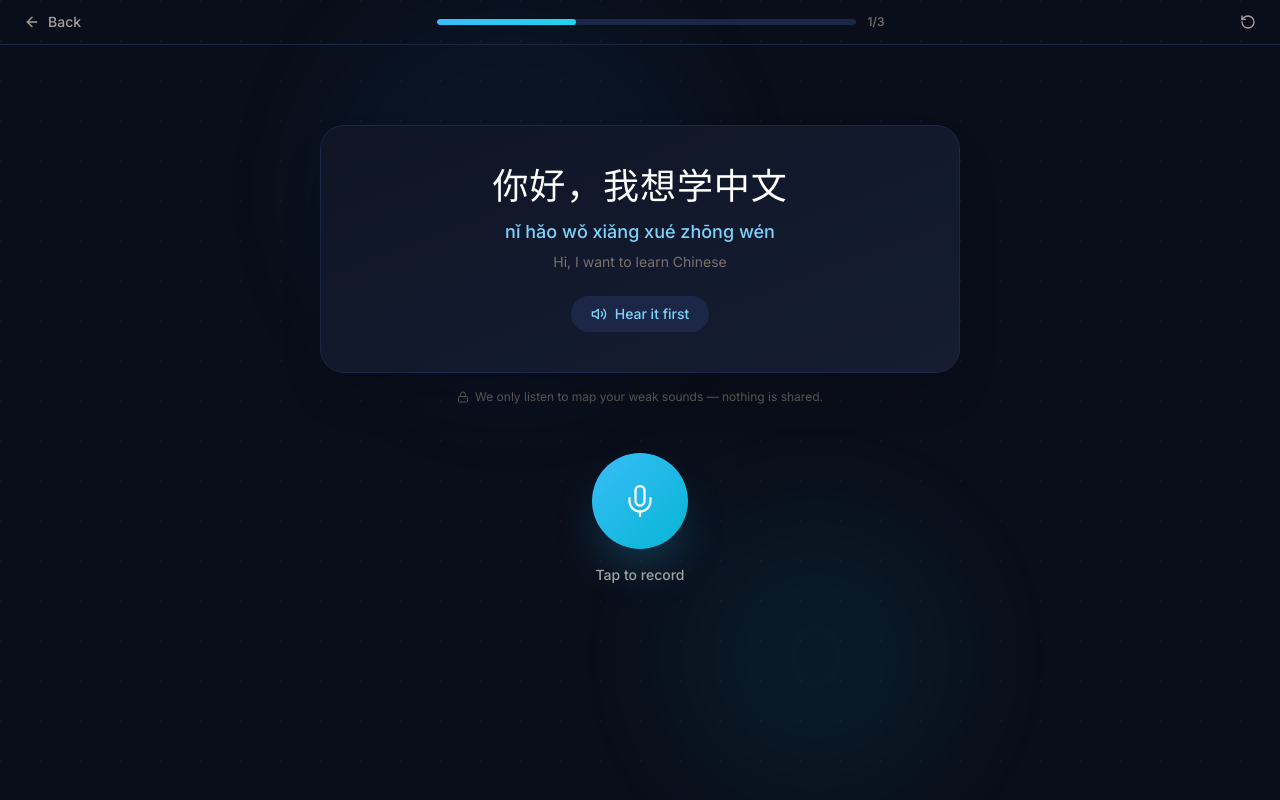
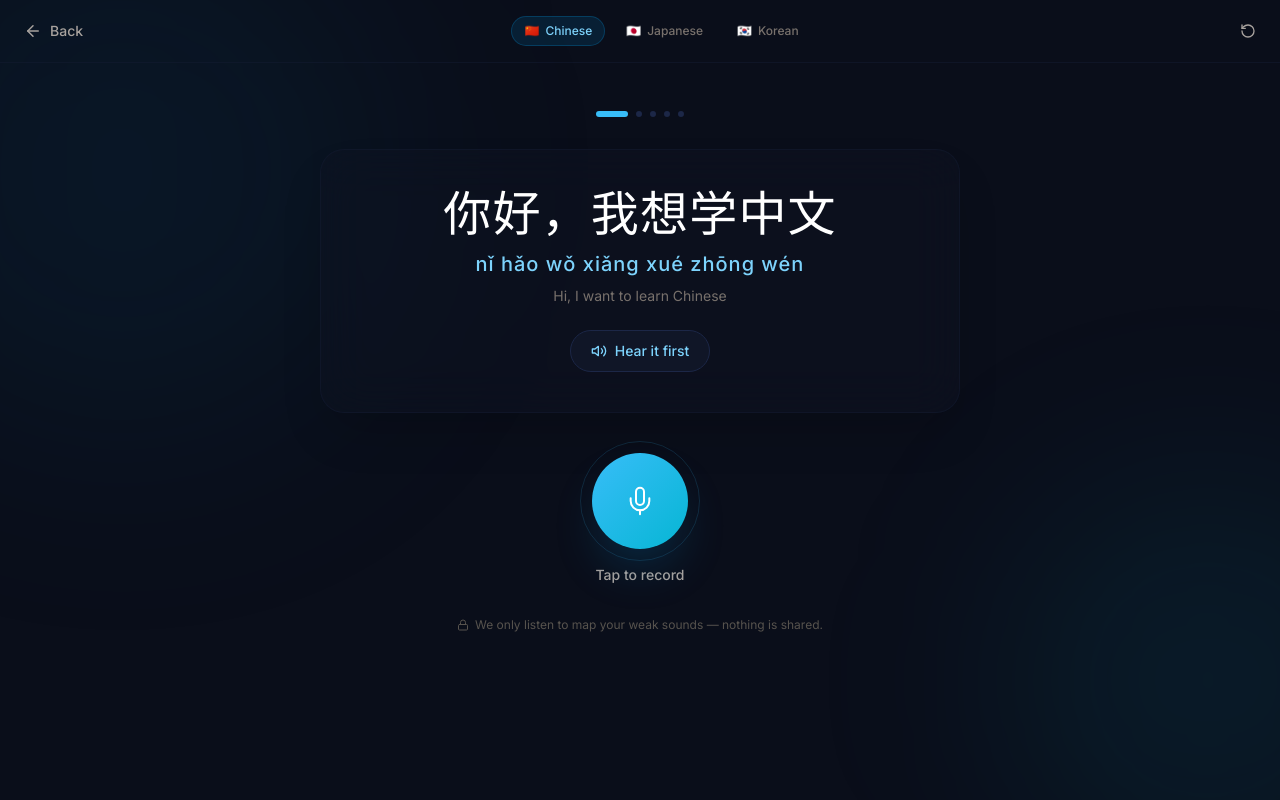
Before and after one commit to DesCodee/LinguaTone, a React (Vite) app: page /app in a window 1280 px wide. Built offline with nearby package versions, Linux system fonts and the light colour scheme.

Commit message:
feat: ocean theme redesign + pitch dashboard + i18n (en/ru/es)

```diff
--- a/src/components/Hero.tsx
+++ b/src/components/Hero.tsx
@@ -9,9 +9,9 @@ const languages = [
 ]
 
 const stats = [
-  { num: '25,000+', key: 'statsTests' },
-  { num: '4.8', key: 'statsRating' },
-  { num: '2,200+', key: 'statsItems' },
+  { num: '150+', key: 'statsTests' },
+  { num: 'beta', key: 'statsRating' },
+  { num: '50+', key: 'statsItems' },
 ]
 
 const floatingElements = [
--- a/src/pages/AppDashboard.tsx
+++ b/src/pages/AppDashboard.tsx
@@ -1,93 +1,213 @@
-import { useState } from 'react'
+import { useState, useRef, useEffect, useMemo } from 'react'
 import { useTranslation } from 'react-i18next'
-import { Mic, Volume2, ArrowLeft, RotateCcw, Sparkles } from 'lucide-react'
+import { Mic, Volume2, ArrowLeft, RotateCcw, Sparkles, ChevronRight } from 'lucide-react'
 import { motion, AnimatePresence } from 'framer-motion'
 import { useAudioRecorder } from '../hooks/useAudioRecorder'
 
 const samplePhrases = [
-  { text: '你好，我想学中文', pinyin: 'nǐ hǎo wǒ xiǎng xué zhōng wén', translation: 'Hi, I want to learn Chinese' },
-  { text: '谢谢你的帮助', pinyin: 'xiè xie nǐ de bāng zhù', translation: 'Thank you for your help' },
-  { text: '今天天气很好', pinyin: 'jīn tiān tiān qì hěn hǎo', translation: 'The weather is nice today' },
+  { text: '你好，我想学中文', pinyin: 'nǐ hǎo wǒ xiǎng xué zhōng wén', translation: 'Hi, I want to learn Chinese', lang: 'zh' },
+  { text: '谢谢你的帮助', pinyin: 'xiè xie nǐ de bāng zhù', translation: 'Thank you for your help', lang: 'zh' },
+  { text: '今天天气很好', pinyin: 'jīn tiān tiān qì hěn hǎo', translation: 'The weather is nice today', lang: 'zh' },
+  { text: 'こんにちは', pinyin: 'kon-ni-chi-wa', translation: 'Hello', lang: 'ja' },
+  { text: '안녕하세요', pinyin: 'an-nyeong-ha-se-yo', translation: 'Hello', lang: 'ko' },
 ]
+
+const languages = [
+  { code: 'zh', flag: '🇨🇳', name: 'Chinese' },
+  { code: 'ja', flag: '🇯🇵', name: 'Japanese' },
+  { code: 'ko', flag: '🇰🇷', name: 'Korean' },
+]
+
+function generatePitchData() {
+  const native = []
+  const user = []
+  for (let i = 0; i <= 120; i++) {
+    const x = i / 120
+    const nativeY = 0.5 + 0.25 * Math.sin(x * Math.PI * 4) + 0.08 * Math.sin(x * Math.PI * 9)
+    const userY = nativeY + (Math.random() - 0.5) * 0.18 + 0.06 * Math.sin(x * Math.PI * 12)
+    native.push({ x, y: Math.max(0.1, Math.min(0.9, nativeY)) })
+    user.push({ x, y: Math.max(0.1, Math.min(0.9, userY)) })
+  }
+  return { native, user }
+}
 
 export default function AppDashboard() {
   const { t } = useTranslation()
   const [currentPhrase, setCurrentPhrase] = useState(0)
   const [phase, setPhase] = useState<'listen' | 'record' | 'result'>('listen')
+  const [selectedLang, setSelectedLang] = useState('zh')
   const { isRecording, startRecording, stopRecording } = useAudioRecorder()
+  const canvasRef = useRef<HTMLCanvasElement>(null)
 
   const phrase = samplePhrases[currentPhrase]
+  const pitchData = useMemo(() => generatePitchData(), [currentPhrase])
+
+  // Рисуем pitch-контур на canvas
+  useEffect(() => {
+    if (phase !== 'result' || !canvasRef.current) return
+    const canvas = canvasRef.current
+    const ctx = canvas.getContext('2d')
+    if (!ctx) return
+
+    const dpr = window.devicePixelRatio || 1
+    const rect = canvas.getBoundingClientRect()
+    canvas.width = rect.width * dpr
+    canvas.height = rect.height * dpr
+    ctx.scale(dpr, dpr)
+
+    const w = rect.width
+    const h = rect.height
+    ctx.clearRect(0, 0, w, h)
+
+    // Сетка
+    ctx.strokeStyle = 'rgba(148, 163, 184, 0.08)'
+    ctx.lineWidth = 1
+    for (let i = 1; i < 5; i++) {
+      const y = (h / 5) * i
+      ctx.beginPath()
+      ctx.moveTo(0, y)
+      ctx.lineTo(w, y)
+      ctx.stroke()
+    }
+
+    // Заливка между кривыми
+    ctx.beginPath()
+    pitchData.user.forEach((p, i) => {
+      const x = p.x * w
+      const y = h - p.y * h
+      if (i === 0) ctx.moveTo(x, y)
+      else ctx.lineTo(x, y)
+    })
+    for (let i = pitchData.native.length - 1; i >= 0; i--) {
+      const p = pitchData.native[i]
+      ctx.lineTo(p.x * w, h - p.y * h)
+    }
+    ctx.closePath()
+    ctx.fillStyle = 'rgba(34, 211, 238, 0.06)'
+    ctx.fill()
+
+    // Native кривая (плавная)
+    ctx.beginPath()
+    ctx.strokeStyle = '#38bdf8'
+    ctx.lineWidth = 2.5
+    ctx.lineCap = 'round'
+    ctx.lineJoin = 'round'
+    pitchData.native.forEach((p, i) => {
+      const x = p.x * w
+      const y = h - p.y * h
+      if (i === 0) ctx.moveTo(x, y)
+      else ctx.lineTo(x, y)
+    })
+    ctx.stroke()
+
+    // User кривая (рыхлая)
+    ctx.beginPath()
+    ctx.strokeStyle = '#22d3ee'
+    ctx.lineWidth = 2.5
+    ctx.lineCap = 'round'
+    ctx.lineJoin = 'round'
+    pitchData.user.forEach((p, i) => {
+      const x = p.x * w
+      const y = h - p.y * h
+      if (i === 0) ctx.moveTo(x, y)
+      else ctx.lineTo(x, y)
+    })
+    ctx.stroke()
+  }, [phase, pitchData])
 
   return (
-    <div className="min-h-screen bg-ink-900 text-white relative overflow-hidden">
-      <div className="absolute inset-0 pointer-events-none">
-        <div className="absolute top-0 left-1/4 h-96 w-96 rounded-full bg-ocean-500/10 blur-3xl animate-pulse" />
-        <div className="absolute bottom-0 right-1/4 h-72 w-72 rounded-full bg-cyan-500/10 blur-3xl animate-pulse" style={{ animationDelay: '1s' }} />
-        <div className="absolute inset-0 opacity-[0.03]" style={{
-          backgroundImage: `radial-gradient(circle at 1px 1px, white 1px, transparent 0)`,
-          backgroundSize: '40px 40px'
-        }} />
-      </div>
+    <div className="min-h-screen bg-ink-900 text-white relative overflow-hidden selection:bg-ocean-500/30">
+      {/* Фоновые орбы */}
+      <div className="fixed top-[-10%] left-[-10%] h-[500px] w-[500px] rounded-full bg-ocean-600/10 blur-[120px] pointer-events-none" />
+      <div className="fixed bottom-[-10%] right-[-10%] h-[400px] w-[400px] rounded-full bg-cyan-600/10 blur-[100px] pointer-events-none" />
+      <div className="fixed inset-0 pointer-events-none opacity-[0.02]" style={{
+        backgroundImage: `linear-gradient(rgba(255,255,255,0.1) 1px, transparent 1px), linear-gradient(90deg, rgba(255,255,255,0.1) 1px, transparent 1px)`,
+        backgroundSize: '60px 60px'
+      }} />
 
-      <div className="relative flex items-center justify-between border-b border-ink-600 px-4 py-3 md:px-6">
+      {/* Топ-бар */}
+      <div className="relative flex items-center justify-between border-b border-ink-700/50 px-4 py-4 md:px-6">
         <a href="/" className="flex items-center gap-2 text-sm font-medium text-stone-400 transition-colors hover:text-white">
-          <ArrowLeft size={16} />
-          Back
+          <ArrowLeft size={18} />
+          <span className="hidden sm:inline">Back</span>
         </a>
-        <div className="flex items-center gap-3 flex-1 mx-6 max-w-md">
-          <div className="h-1.5 flex-1 rounded-full bg-ink-600 overflow-hidden">
-            <motion.div
-              className="h-full rounded-full bg-gradient-to-r from-ocean-400 to-cyan-400"
-              initial={{ width: 0 }}
-              animate={{ width: `${((currentPhrase + 1) / samplePhrases.length) * 100}%` }}
-              transition={{ duration: 0.5 }}
-            />
-          </div>
-          <span className="text-xs text-stone-500 font-medium">{currentPhrase + 1}/{samplePhrases.length}</span>
+
+        {/* Переключатель языков */}
+        <div className="flex items-center gap-2">
+          {languages.map((lang) => (
+            <button
+              key={lang.code}
+              onClick={() => setSelectedLang(lang.code)}
+              className={`flex items-center gap-1.5 rounded-full px-3 py-1.5 text-xs font-medium transition-all ${
+                selectedLang === lang.code
+                  ? 'bg-ocean-500/15 text-ocean-300 border border-ocean-500/30'
+                  : 'text-stone-500 hover:text-stone-300 border border-transparent hover:bg-ink-800'
+              }`}
+            >
+              <span>{lang.flag}</span>
+              <span className="hidden sm:inline">{lang.name}</span>
+            </button>
+          ))}
         </div>
+
         <button
           onClick={() => {
             setCurrentPhrase((p) => (p + 1) % samplePhrases.length)
             setPhase('listen')
           }}
-          className="text-sm text-stone-400 transition-colors hover:text-white"
+          className="flex items-center gap-1 text-sm text-stone-400 transition-colors hover:text-white"
         >
           <RotateCcw size={16} />
         </button>
       </div>
 
-      <div className="relative mx-auto flex max-w-2xl flex-col items-center px-4 py-12 md:py-20">
+      <div className="relative mx-auto flex max-w-2xl flex-col items-center px-4 py-8 md:py-12">
+        {/* Прогресс-точки */}
+        <div className="mb-8 flex items-center gap-2">
+          {samplePhrases.map((_, i) => (
+            <div
+              key={i}
+              className={`h-1.5 rounded-full transition-all duration-500 ${
+                i === currentPhrase ? 'w-8 bg-ocean-400' : i < currentPhrase ? 'w-1.5 bg-ocean-600' : 'w-1.5 bg-ink-600'
+              }`}
+            />
+          ))}
+        </div>
+
+        {/* Карточка фразы */}
         <AnimatePresence mode="wait">
           <motion.div
             key={phrase.text}
-            initial={{ opacity: 0, y: 16, scale: 0.97 }}
+            initial={{ opacity: 0, y: 20, scale: 0.98 }}
             animate={{ opacity: 1, y: 0, scale: 1 }}
-            exit={{ opacity: 0, y: -16, scale: 0.97 }}
+            exit={{ opacity: 0, y: -20, scale: 0.98 }}
             transition={{ duration: 0.4 }}
-            className="w-full rounded-3xl border border-ink-600 bg-gradient-to-br from-ink-800 to-ink-700 p-8 text-center md:p-10 shadow-2xl shadow-black/20"
+            className="w-full rounded-3xl border border-ink-700/50 bg-ink-800/40 backdrop-blur-xl p-8 md:p-10 text-center shadow-2xl shadow-black/20"
           >
-            <div className="text-3xl font-medium tracking-wide text-white md:text-4xl">
+            <div className="text-4xl md:text-5xl font-medium tracking-wide text-white mb-3">
               {phrase.text}
             </div>
-            <div className="mt-3 text-lg text-ocean-300 font-medium">{phrase.pinyin}</div>
-            <div className="mt-1.5 text-sm text-stone-500">{phrase.translation}</div>
+            <div className="text-lg md:text-xl text-ocean-300 font-medium tracking-wider">
+              {phrase.pinyin}
+            </div>
+            <div className="mt-2 text-sm text-stone-500">
+              {phrase.translation}
+            </div>
 
-            <button
-              onClick={() => setPhase('record')}
-              className="mx-auto mt-6 flex items-center gap-2 rounded-full bg-ink-600 px-5 py-2 text-sm font-medium text-ocean-300 transition-all hover:bg-ink-500 hover:text-ocean-200"
-            >
-              <Volume2 size={16} />
-              {t('voiceCheck.hearFirst')}
-            </button>
+            {phase === 'listen' && (
+              <button
+                onClick={() => setPhase('record')}
+                className="mx-auto mt-6 inline-flex items-center gap-2 rounded-full bg-ink-700/50 border border-ink-600 px-5 py-2.5 text-sm font-medium text-ocean-300 transition-all hover:bg-ink-700 hover:text-ocean-200"
+              >
+                <Volume2 size={16} />
+                {t('voiceCheck.hearFirst')}
+              </button>
+            )}
           </motion.div>
         </AnimatePresence>
 
-        <div className="mt-4 flex items-center gap-1.5 text-xs text-stone-600">
-          <svg width="12" height="12" viewBox="0 0 24 24" fill="none" stroke="currentColor" strokeWidth="2" strokeLinecap="round" strokeLinejoin="round"><rect width="18" height="11" x="3" y="11" rx="2" ry="2"/><path d="M7 11V7a5 5 0 0 1 10 0v4"/></svg>
-          {t('voiceCheck.privacy')}
-        </div>
-
-        <div className="mt-12 flex flex-col items-center gap-4">
+        {/* Кнопка записи */}
+        <div className="mt-10 flex flex-col items-center gap-4">
           <motion.button
             onClick={() => {
               if (isRecording) {
@@ -98,88 +218,165 @@ export default function AppDashboard() {
                 setPhase('record')
               }
             }}
-            whileHover={{ scale: 1.05 }}
-            whileTap={{ scale: 0.95 }}
+            whileHover={{ scale: 1.06 }}
+            whileTap={{ scale: 0.94 }}
             className={`relative flex h-24 w-24 items-center justify-center rounded-full transition-all ${
               isRecording
-                ? 'bg-gradient-to-br from-red-400 to-red-600 shadow-2xl shadow-red-500/30'
-                : 'bg-gradient-to-br from-ocean-400 to-cyan-500 shadow-2xl shadow-ocean-400/30'
+                ? 'bg-gradient-to-br from-red-400 to-rose-600 shadow-2xl shadow-red-500/30'
+                : 'bg-gradient-to-br from-ocean-400 to-cyan-500 shadow-2xl shadow-ocean-500/30'
             }`}
           >
-            {isRecording && (
-              <div className="absolute inset-0 rounded-full animate-ping bg-red-400/30" />
+            {isRecording ? (
+              <>
+                <div className="absolute inset-0 rounded-full animate-ping bg-red-400/20" />
+                <div className="absolute -inset-3 rounded-full border border-red-400/20 animate-pulse" />
+              </>
+            ) : (
+              <div className="absolute -inset-3 rounded-full border border-ocean-400/20 animate-pulse" />
             )}
-            <Mic size={36} strokeWidth={1.5} className="text-white relative z-10" />
+            <Mic size={32} strokeWidth={1.5} className="text-white relative z-10" />
           </motion.button>
+
           <span className="text-sm font-medium text-stone-400">
             {isRecording ? (
-              <span className="flex items-center gap-2">
+              <span className="flex items-center gap-2 text-red-300">
                 <span className="h-2 w-2 rounded-full bg-red-400 animate-pulse" />
                 Recording...
               </span>
+            ) : phase === 'result' ? (
+              'Tap to re-record'
             ) : (
               t('voiceCheck.tapToRecord')
             )}
           </span>
         </div>
 
+        {/* Панель результатов */}
         <AnimatePresence>
           {phase === 'result' && (
             <motion.div
-              initial={{ opacity: 0, y: 20, scale: 0.95 }}
-              animate={{ opacity: 1, y: 0, scale: 1 }}
-              exit={{ opacity: 0, scale: 0.95 }}
-              transition={{ duration: 0.4 }}
-              className="mt-8 w-full rounded-3xl border border-ink-600 bg-gradient-to-br from-ink-800 to-ink-700 p-6 md:p-8"
+              initial={{ opacity: 0, y: 30 }}
+              animate={{ opacity: 1, y: 0 }}
+              transition={{ duration: 0.5, delay: 0.1 }}
+              className="mt-10 w-full space-y-5"
             >
-              <div className="flex items-center justify-between">
+              {/* Шапка с оценкой */}
+              <div className="flex items-center justify-between rounded-2xl border border-ink-700/50 bg-ink-800/40 backdrop-blur-xl p-6">
                 <div>
-                  <div className="text-sm text-stone-400">Your score</div>
-                  <div className="text-4xl font-bold text-ocean-300">72<span className="text-xl text-stone-500">/100</span></div>
+                  <div className="text-sm text-stone-400 mb-1">Pronunciation Score</div>
+                  <div className="text-5xl font-bold text-white tracking-tight">
+                    72<span className="text-2xl text-stone-500 font-normal">/100</span>
+                  </div>
+                  <div className="mt-3 inline-flex items-center gap-1.5 rounded-full bg-ocean-500/10 border border-ocean-500/20 px-3 py-1 text-xs font-medium text-ocean-300">
+                    <Sparkles size={12} />
+                    Good effort! Focus on tones
+                  </div>
                 </div>
-                <div className="relative h-20 w-20">
+
+                {/* Круговой прогресс */}
+                <div className="relative h-24 w-24 shrink-0">
                   <svg className="h-full w-full -rotate-90" viewBox="0 0 36 36">
-                    <path className="text-ink-600" d="M18 2.0845 a 15.9155 15.9155 0 0 1 0 31.831 a 15.9155 15.9155 0 0 1 0 -31.831" fill="none" stroke="currentColor" strokeWidth="3" />
-                    <motion.path className="text-ocean-400" d="M18 2.0845 a 15.9155 15.9155 0 0 1 0 31.831 a 15.9155 15.9155 0 0 1 0 -31.831" fill="none" stroke="currentColor" strokeWidth="3" strokeDasharray="72, 100"
+                    <path className="text-ink-700" d="M18 2.0845 a 15.9155 15.9155 0 0 1 0 31.831 a 15.9155 15.9155 0 0 1 0 -31.831" fill="none" stroke="currentColor" strokeWidth="3" />
+                    <motion.path
+                      className="text-ocean-400"
+                      d="M18 2.0845 a 15.9155 15.9155 0 0 1 0 31.831 a 15.9155 15.9155 0 0 1 0 -31.831"
+                      fill="none"
+                      stroke="currentColor"
+                      strokeWidth="3"
+                      strokeLinecap="round"
                       initial={{ strokeDasharray: "0, 100" }}
                       animate={{ strokeDasharray: "72, 100" }}
-                      transition={{ duration: 1, ease: "easeOut" }}
+                      transition={{ duration: 1.2, ease: "easeOut" }}
                     />
                   </svg>
                   <div className="absolute inset-0 flex items-center justify-center">
-                    <span className="text-lg font-bold text-ocean-300">72</span>
+                    <span className="text-xl font-bold text-white">72</span>
                   </div>
                 </div>
               </div>
 
-              <div className="mt-6 space-y-4">
+              {/* График pitch-контура */}
+              <div className="rounded-2xl border border-ink-700/50 bg-ink-800/40 backdrop-blur-xl p-6">
+                <div className="flex items-center justify-between mb-4">
+                  <h3 className="text-sm font-semibold text-stone-300">Pitch Contour</h3>
+                  <div className="flex items-center gap-3 text-xs">
+                    <span className="flex items-center gap-1.5 text-stone-400">
+                      <span className="h-0.5 w-4 bg-ocean-400 rounded-full" />
+                      Native
+                    </span>
+                    <span className="flex items-center gap-1.5 text-stone-400">
+                      <span className="h-0.5 w-4 bg-cyan-400 rounded-full" />
+                      You
+                    </span>
+                  </div>
+                </div>
+                <canvas
+                  ref={canvasRef}
+                  className="w-full rounded-xl bg-ink-900/50"
+                  style={{ width: '100%', height: '140px' }}
+                />
+              </div>
+
+              {/* Разбивка по навыкам */}
+              <div className="grid grid-cols-3 gap-3">
                 {[
-                  { label: 'Tones', value: 75, color: 'from-ocean-400 to-cyan-400' },
-                  { label: 'Sounds', value: 68, color: 'from-cyan-400 to-teal-400' },
-                  { label: 'Intonation', value: 82, color: 'from-teal-400 to-emerald-400' },
-                ].map((item) => (
-                  <div key={item.label} className="flex items-center gap-4">
-                    <span className="w-20 text-xs font-medium text-stone-400">{item.label}</span>
-                    <div className="h-2.5 flex-1 rounded-full bg-ink-600 overflow-hidden">
+                  { label: 'Tones', value: 75, color: 'bg-ocean-400', text: 'text-ocean-300' },
+                  { label: 'Sounds', value: 68, color: 'bg-cyan-400', text: 'text-cyan-300' },
+                  { label: 'Rhythm', value: 82, color: 'bg-teal-400', text: 'text-teal-300' },
+                ].map((skill) => (
+                  <div key={skill.label} className="rounded-2xl border border-ink-700/50 bg-ink-800/40 backdrop-blur-xl p-4 text-center">
+                    <div className="text-xs text-stone-500 mb-2">{skill.label}</div>
+                    <div className={`text-2xl font-bold ${skill.text} mb-2`}>{skill.value}%</div>
+                    <div className="h-1.5 w-full rounded-full bg-ink-700 overflow-hidden">
                       <motion.div
-                        className={`h-full rounded-full bg-gradient-to-r ${item.color}`}
+                        className={`h-full rounded-full ${skill.color}`}
                         initial={{ width: 0 }}
-                        animate={{ width: `${item.value}%` }}
-                        transition={{ duration: 0.8, ease: 'easeOut' }}
+                        animate={{ width: `${skill.value}%` }}
+                        transition={{ duration: 0.8, delay: 0.3 }}
                       />
                     </div>
-                    <span className="w-10 text-right text-xs font-semibold text-ocean-300">{item.value}%</span>
                   </div>
                 ))}
               </div>
 
-              <div className="mt-6 flex items-center gap-2 rounded-xl bg-ink-600/50 p-4">
-                <Sparkles size={16} className="text-ocean-400" />
-                <span className="text-xs text-stone-300">Focus on your 3rd tone — it's 15% lower than native speakers</span>
+              {/* AI-фидбек карточка */}
+              <div className="rounded-2xl border border-ocean-500/20 bg-gradient-to-br from-ocean-900/20 to-ink-800/40 backdrop-blur-xl p-6">
+                <div className="flex items-start gap-3">
+                  <div className="flex h-8 w-8 shrink-0 items-center justify-center rounded-lg bg-ocean-500/20 text-ocean-400">
+                    <Sparkles size={16} />
+                  </div>
+                  <div>
+                    <h4 className="text-sm font-semibold text-ocean-200 mb-1">AI Feedback</h4>
+                    <p className="text-sm text-stone-400 leading-relaxed">
+                      Your 3rd tone starts too high compared to native speakers. Try starting lower and rising more gradually. The pitch contour shows your curve (cyan) deviating upward from the native pattern (blue) at syllables 2–4.
+                    </p>
+                  </div>
+                </div>
               </div>
+
+              {/* Кнопка далее */}
+              <button
+                onClick={() => {
+                  setCurrentPhrase((p) => (p + 1) % samplePhrases.length)
+                  setPhase('listen')
+                }}
+                className="group w-full rounded-xl bg-gradient-to-r from-ocean-500 to-cyan-500 py-3.5 text-sm font-semibold text-white shadow-lg shadow-ocean-500/25 transition-all hover:shadow-xl hover:shadow-ocean-500/30 flex items-center justify-center gap-2"
+              >
+                Next Phrase
+                <ChevronRight size={16} className="transition-transform group-hover:translate-x-0.5" />
+              </button>
             </motion.div>
           )}
         </AnimatePresence>
+
+        {/* Privacy */}
+        <div className="mt-8 flex items-center gap-1.5 text-xs text-stone-600">
+          <svg width="12" height="12" viewBox="0 0 24 24" fill="none" stroke="currentColor" strokeWidth="2" strokeLinecap="round" strokeLinejoin="round">
+            <rect width="18" height="11" x="3" y="11" rx="2" ry="2"/>
+            <path d="M7 11V7a5 5 0 0 1 10 0v4"/>
+          </svg>
+          {t('voiceCheck.privacy')}
+        </div>
       </div>
     </div>
   )
```
